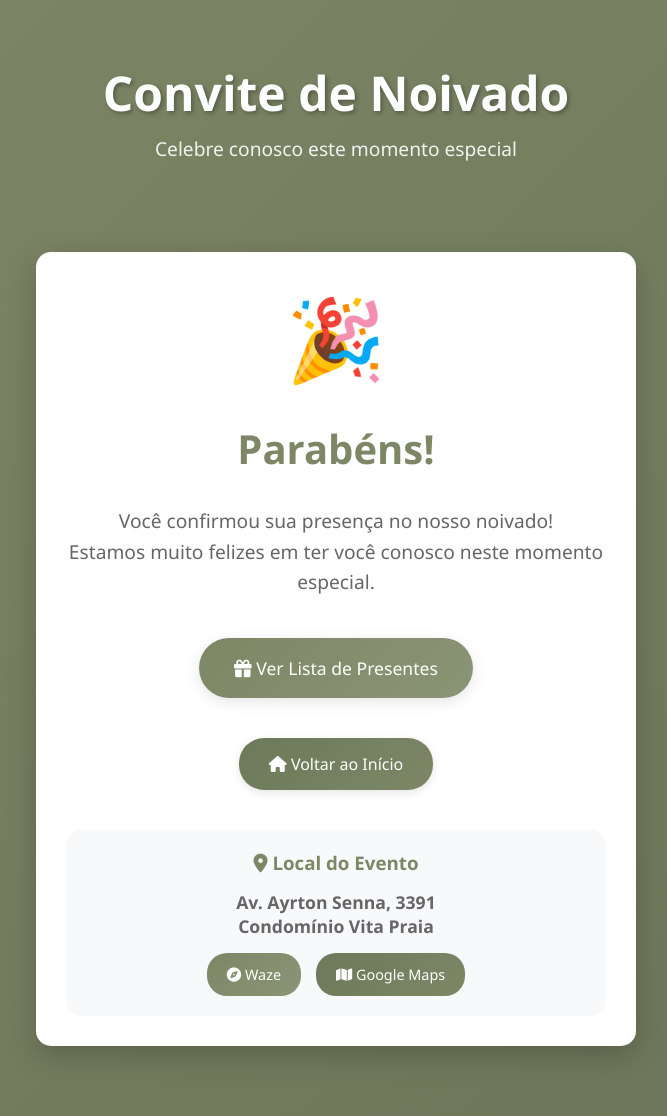
After one commit to iigorgabriel/ConviteNoivado, a Flask app: page /sucesso in a window 1280 px wide. The commit adds this page. Shown: the whole page, without its empty margins (304-971 px from the left). Run offline with Flask 3, Linux system fonts and the light colour scheme.

Commit message:
Criar página de sucesso separada ao invés de modal

```diff
--- a/api/index.py
+++ b/api/index.py
@@ -25,7 +25,7 @@ def confirmar():
     try:
         # Verificar se as variáveis de ambiente estão configuradas
         if not os.getenv('SUPABASE_URL') or not os.getenv('SUPABASE_KEY'):
-            return redirect(url_for('index') + '?error=config')
+            return redirect(url_for('sucesso') + '?error=config')
 
         # Coletar nomes do formulário
         nomes = []
@@ -37,7 +37,7 @@ def confirmar():
             i += 1
 
         if not nomes:
-            return redirect(url_for('index') + '?error=nome')
+            return redirect(url_for('sucesso') + '?error=nome')
 
         # Inserir no Supabase
         novo_convidado = {
@@ -48,12 +48,16 @@ def confirmar():
 
         result = supabase.table('convidados').insert(novo_convidado).execute()
 
-        return redirect(url_for('index') + '?success=true')
+        return redirect(url_for('sucesso'))
 
     except Exception as e:
         error_msg = f'Erro ao confirmar presença: {str(e)}'
         print(f"DEBUG: {error_msg}")  # Log para debug
-        return redirect(url_for('index') + '?error=geral')
+        return redirect(url_for('sucesso') + '?error=geral')
+
+@app.route('/sucesso')
+def sucesso():
+    return render_template('sucesso.html')
 
 @app.route('/admin', methods=['GET', 'POST'])
 def admin():
--- /dev/null
+++ b/api/templates/sucesso.html
@@ -0,0 +1,49 @@
+{% extends "base.html" %}
+
+{% block title %}Presença Confirmada - Convite de Noivado{% endblock %}
+
+{% block content %}
+<div class="card" style="text-align: center; max-width: 600px; margin: 50px auto;">
+    <div style="font-size: 5rem; color: #7d8766; margin-bottom: 30px;">
+        🎉
+    </div>
+
+    <h1 style="color: #7d8766; margin-bottom: 30px; font-size: 2.5rem; font-weight: bold;">
+        Parabéns!
+    </h1>
+
+    <p style="color: #666; margin-bottom: 40px; font-size: 1.2rem; line-height: 1.6;">
+        Você confirmou sua presença no nosso noivado!<br>
+        Estamos muito felizes em ter você conosco neste momento especial.
+    </p>
+
+    <div style="margin-bottom: 40px;">
+        <a href="https://www.camicado.com.br/lista/convidado/igoremariajulia" target="_blank" style="background: linear-gradient(135deg, #7d8766, #8a9575); color: white; border: none; padding: 18px 35px; border-radius: 30px; text-decoration: none; display: inline-block; font-size: 1.1rem; font-weight: 500; transition: all 0.3s ease; box-shadow: 0 4px 15px rgba(0,0,0,0.1);" onmouseover="this.style.transform='translateY(-3px)'; this.style.boxShadow='0 6px 20px rgba(0,0,0,0.2)'" onmouseout="this.style.transform='translateY(0)'; this.style.boxShadow='0 4px 15px rgba(0,0,0,0.1)'">
+            <i class="fas fa-gift"></i> Ver Lista de Presentes
+        </a>
+    </div>
+
+    <div style="margin-bottom: 30px;">
+        <a href="{{ url_for('index') }}" style="background: linear-gradient(135deg, #6b7a5a, #7d8766); color: white; border: none; padding: 15px 30px; border-radius: 25px; text-decoration: none; display: inline-block; font-size: 1rem; font-weight: 500; transition: all 0.3s ease; box-shadow: 0 3px 10px rgba(0,0,0,0.1); margin: 0 10px;" onmouseover="this.style.transform='translateY(-2px)'; this.style.boxShadow='0 5px 15px rgba(0,0,0,0.2)'" onmouseout="this.style.transform='translateY(0)'; this.style.boxShadow='0 3px 10px rgba(0,0,0,0.1)'">
+            <i class="fas fa-home"></i> Voltar ao Início
+        </a>
+    </div>
+
+    <div style="margin-top: 40px; padding: 20px; background: #f8f9fa; border-radius: 15px;">
+        <h3 style="color: #7d8766; margin-bottom: 15px;">
+            <i class="fas fa-map-marker-alt"></i> Local do Evento
+        </h3>
+        <p style="color: #666; margin-bottom: 15px; font-size: 1.1rem;">
+            <strong>Av. Ayrton Senna, 3391<br>Condomínio Vita Praia</strong>
+        </p>
+        <div style="display: flex; justify-content: center; gap: 15px; flex-wrap: wrap;">
+            <a href="https://waze.com/ul?q=Av.%20Ayrton%20Senna,%203391,%20Condomínio%20Vita%20Praia" target="_blank" style="background: linear-gradient(135deg, #7d8766, #8a9575); color: white; border: none; padding: 12px 20px; border-radius: 20px; text-decoration: none; display: inline-block; font-size: 0.9rem; transition: all 0.3s ease;" onmouseover="this.style.transform='translateY(-2px)'" onmouseout="this.style.transform='translateY(0)'">
+                <i class="fas fa-compass"></i> Waze
+            </a>
+            <a href="https://maps.google.com/?q=Av.+Ayrton+Senna,+3391,+Condomínio+Vita+Praia" target="_blank" style="background: linear-gradient(135deg, #6b7a5a, #7d8766); color: white; border: none; padding: 12px 20px; border-radius: 20px; text-decoration: none; display: inline-block; font-size: 0.9rem; transition: all 0.3s ease;" onmouseover="this.style.transform='translateY(-2px)'" onmouseout="this.style.transform='translateY(0)'">
+                <i class="fas fa-map"></i> Google Maps
+            </a>
+        </div>
+    </div>
+</div>
+{% endblock %}
```
Also changed, not shown: api/templates/index.html (+0 -58 lines).
